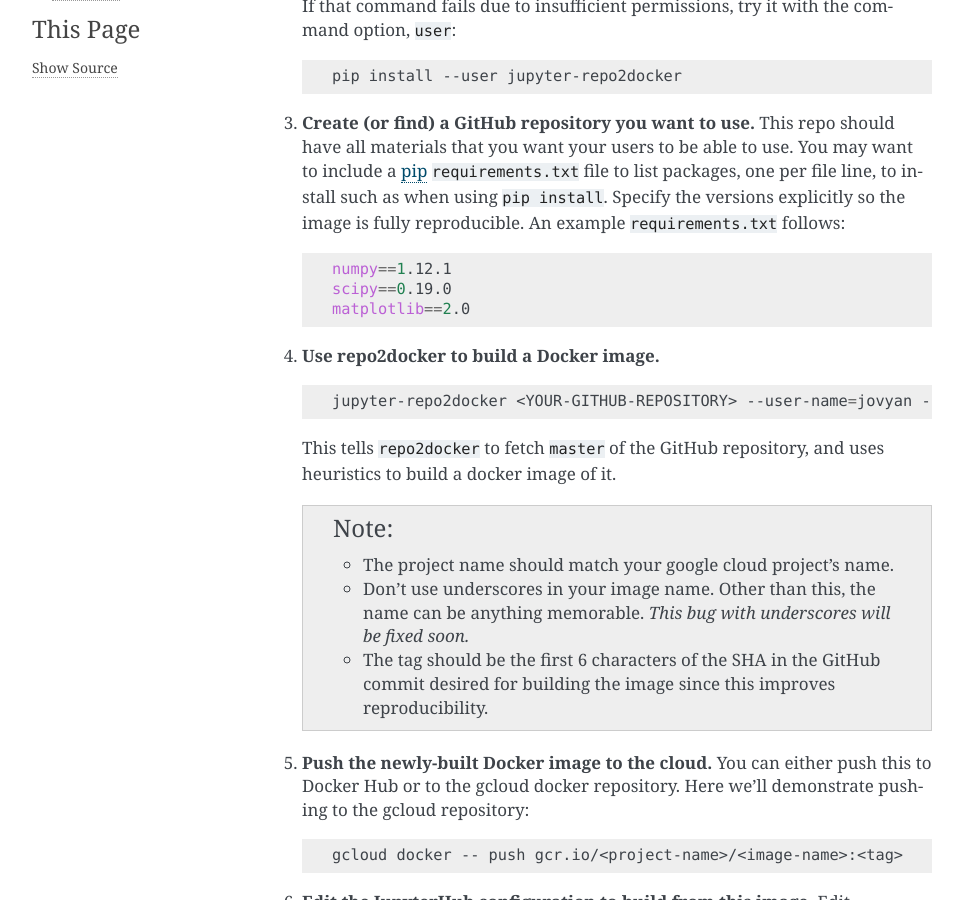
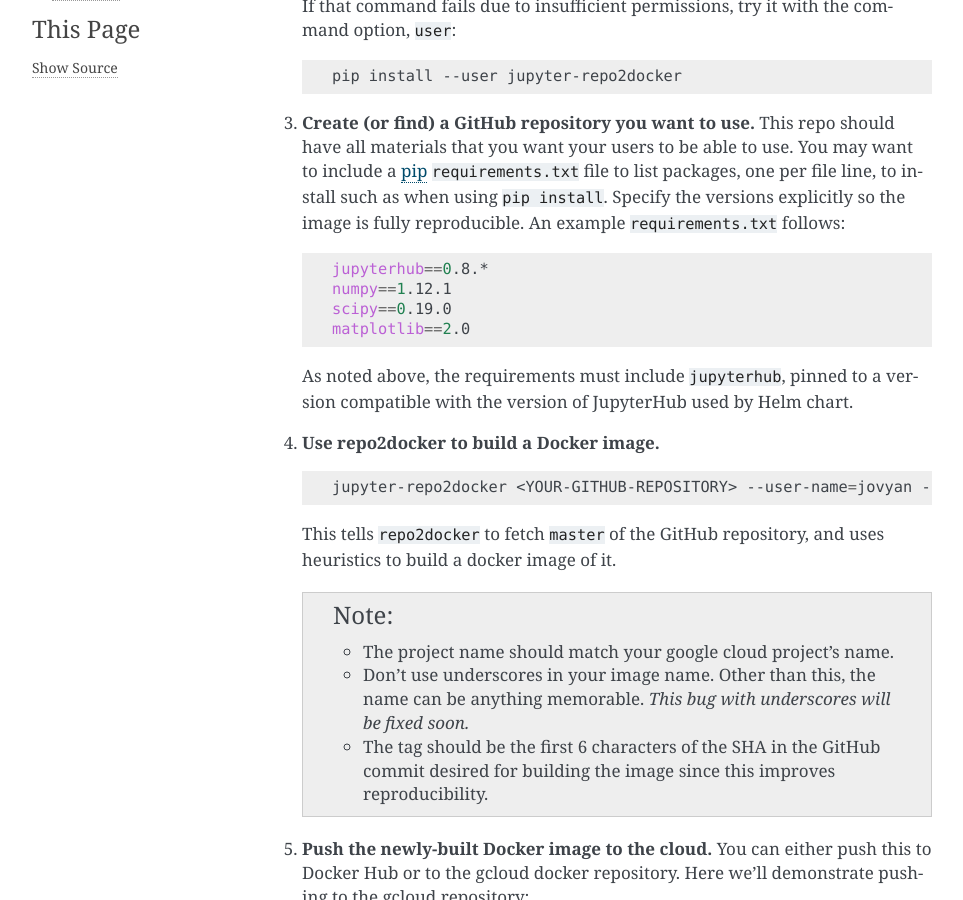
Before and after one commit to jupyterhub/zero-to-jupyterhub-k8s, a Sphinx documentation site: the page built from doc/source/user-environment.rst, in a window 1280 px wide and 900 px high, scrolled down 2659 px. Shown: the whole window, without its empty margins (148-1111 px from the left). Built offline with Sphinx 7.4.7, drawn with Linux system fonts in a browser that asks for light colours.

Commit message:
DOC: Does not hurt to reiterate that jupyterhub must be specified as a dep.

```diff
--- a/doc/source/user-environment.rst
+++ b/doc/source/user-environment.rst
@@ -134,9 +134,13 @@
 
    .. code-block:: bash
 
+      jupyterhub==0.8.*
       numpy==1.12.1
       scipy==0.19.0
       matplotlib==2.0
+
+   As noted above, the requirements must include ``jupyterhub``, pinned to a
+   version compatible with the version of JupyterHub used by Helm chart.
 
 4. **Use repo2docker to build a Docker image.**
 
```
